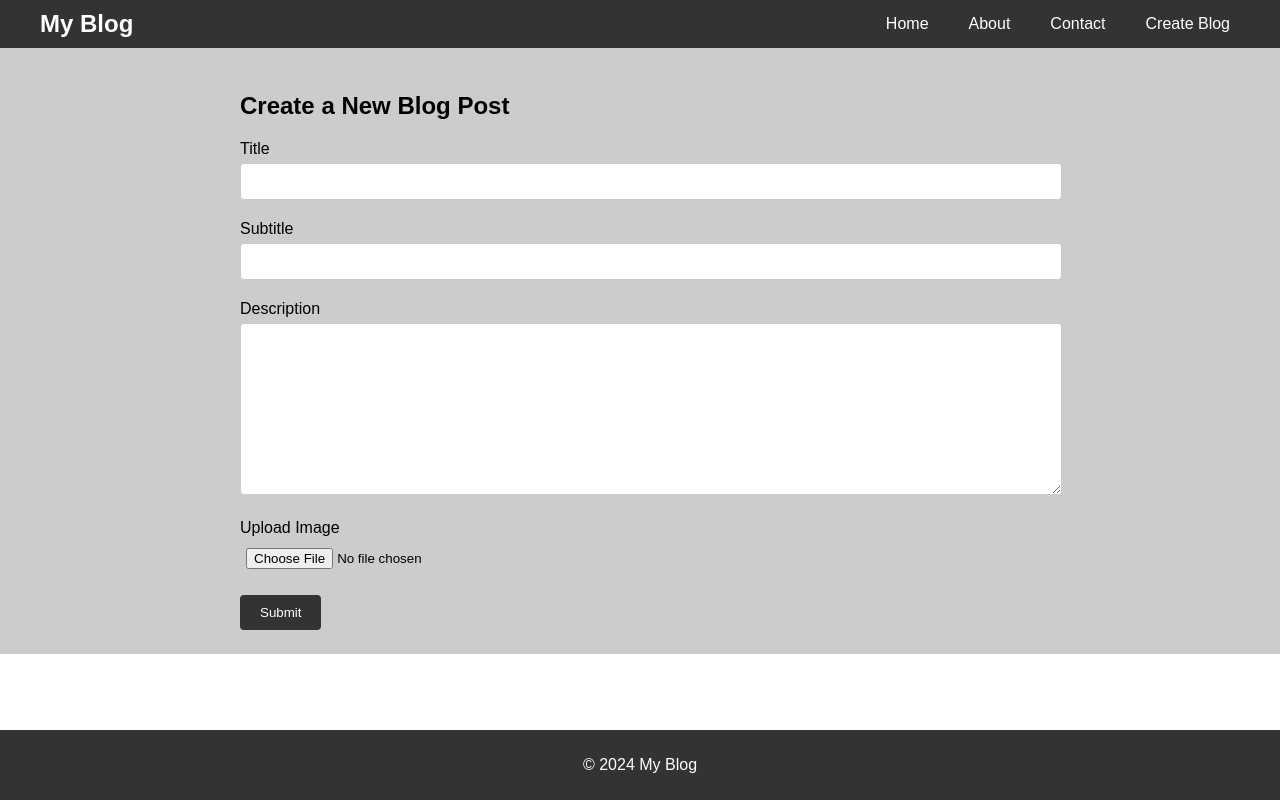
After one commit to git-manishbasnet/backend, a Node server app: page /blog in a window 1280 px wide. The commit adds this page. Run offline with Node 20, Linux system fonts and the light colour scheme; some libraries are stand-ins or nearby versions.

Commit message:
added database in second class

```diff
--- a/app.js
+++ b/app.js
@@ -1,21 +1,46 @@
-const express=require('express');
-const app=express();
+const express = require("express");
+const connectToDb = require("./database/databaseConnect");
+const Blog = require("./views/blogmodel");
 
-app.set('view engine','ejs')
+const app = express();
 
-app.get('/about',(req,res)=>{
-    const name="Manish Basnet"
-    // console.log(req)
-   res.render("about.ejs",{name})
+connectToDb();
+app.use(express.json())
+app.use(express.urlencoded({extended:true}))
+app.set("view engine", "ejs");
+
+app.get("/about", (req, res) => {
+  const name = "Manish Basnet";
+  // console.log(req)
+  res.render("about.ejs", { name });
+});
+app.get("/contact", (req, res) => {
+  age = 20;
+  // res.send("Hello World <h1>contact</h1>")
+  res.render("contact.ejs", { age });
+});
+
+app.get("/blog", (req, res) => {
+res.render("createBlog.ejs");
+});
+
+app.post("/createblog",async(req,res)=>{
+    // const title=req.body.title
+    // const subtitle=req.body.subtitle
+    // const description=req.body.description
+    const{title,subtitle,description}=req.body
+    console.log(title,subtitle,description)
+
+    await Blog.create({
+        title:title,
+        subtitle:subtitle,
+        description     //can write this if both names are same
+
+    })
+
+    res.send("Blog successfully created")
 })
-app.get('/contact',(req,res)=>{
-    age=20
-    // res.send("Hello World <h1>contact</h1>")
-    res.render("contact.ejs",{age})
-}
-)
 
-app.listen(3000,()=>{
-
-    console.log("Node.js project started at port "+ 3000)
-})
+app.listen(3000, () => {
+  console.log("Node.js project started at port " + 3000);
+});
--- a/package.json
+++ b/package.json
@@ -11,6 +11,7 @@
   "description": "",
   "dependencies": {
     "ejs": "^3.1.10",
-    "express": "^4.19.2"
+    "express": "^4.19.2",
+    "mongoose": "^8.4.5"
   }
 }
--- /dev/null
+++ b/views/blogmodel.js
@@ -0,0 +1,15 @@
+const mongoose=require("mongoose")
+const Schema=mongoose.Schema
+const blogSchema=new Schema({
+    title:{
+        type:String
+    },
+    description:{
+        type:String
+    },
+    image:{
+        type:String
+    }
+})
+const Blog=mongoose.model("Blog",blogSchema)
+module.exports=Blog
--- /dev/null
+++ b/views/createBlog.ejs
@@ -0,0 +1,157 @@
+<!DOCTYPE html>
+<html lang="en">
+<head>
+    <meta charset="UTF-8">
+    <meta name="viewport" content="width=device-width, initial-scale=1.0">
+    <title>Document</title>
+
+    <style>
+        body {
+            font-family: Arial, sans-serif;
+            margin: 0;
+            padding: 0;
+        }
+        header {
+            background-color: #333;
+            padding: 10px 0;
+        }
+        .navbar {
+            display: flex;
+            justify-content: space-between;
+            align-items: center;
+            max-width: 1200px;
+            margin: 0 auto;
+            padding: 0 20px;
+        }
+        .navbar-brand {
+            color: white;
+            font-size: 24px;
+            font-weight: bold;
+        }
+        .navbar-nav {
+            list-style: none;
+            display: flex;
+            gap: 20px;
+            margin: 0;
+            padding: 0;
+        }
+        .navbar-nav li {
+            display: inline;
+        }
+        .navbar-nav a {
+            color: white;
+            text-decoration: none;
+            padding: 5px 10px;
+            transition: background-color 0.3s;
+        }
+        .navbar-nav a:hover {
+            background-color: #555;
+        }
+
+
+        main {
+
+            max-width: 800px;
+            margin: 20px auto;
+            padding: 0 20px;
+        }
+        .create-blog {
+            margin-top: 40px;
+        }
+        .create-blog h1 {
+            font-size: 24px;
+            margin-bottom: 20px;
+        }
+        .form-group {
+            margin-bottom: 20px;
+        }
+        .form-group label {
+            display: block;
+            margin-bottom: 5px;
+        }
+        .form-group input,
+        .form-group textarea {
+            width: 100%;
+            padding: 10px;
+            border: 1px solid #ccc;
+            border-radius: 4px;
+        }
+        .form-group input[type="file"] {
+            padding: 5px;
+        }
+        button {
+            padding: 10px 20px;
+            background-color: #333;
+            color: white;
+            border: none;
+            border-radius: 4px;
+            cursor: pointer;
+            transition: background-color 0.3s;
+        }
+        button:hover {
+            background-color: #555;
+
+        }
+        footer {
+            background-color: #333;
+            color: white;
+            text-align: center;
+            padding: 10px 0;
+            position: fixed;
+            width: 100%;
+            bottom: 0;
+        }
+        .maindiv{
+
+
+           /* display: flex; */
+            padding: 4px;
+            box-shadow: #ccc;
+            background-color: #ccc;
+             }
+    </style>
+</head>
+<body>
+    <header>
+        <nav class="navbar">
+            <div class="navbar-brand">My Blog</div>
+            <ul class="navbar-nav">
+                <li><a href="#home">Home</a></li>
+                <li><a href="#about">About</a></li>
+                <li><a href="#contact">Contact</a></li>
+                <li><a href="#create">Create Blog</a></li>
+            </ul>
+        </nav>
+    </header>
+
+    <div class="maindiv">
+    <main>
+        <section class="create-blog">
+            <h1>Create a New Blog Post</h1>
+            <form action="/createblog" method="post">
+                <div class="form-group">
+                    <label for="title">Title</label>
+                    <input type="text" id="title" name="title" required>
+                </div>
+                <div class="form-group">
+                    <label for="subtitle">Subtitle</label>
+                    <input type="text" id="subtitle" name="subtitle" required>
+                </div>
+                <div class="form-group">
+                    <label for="description">Description</label>
+                    <textarea id="description" name="description" rows="10" required></textarea>
+                </div>
+                <div class="form-group">
+                    <label for="image">Upload Image</label>
+                    <input type="file" id="image" name="image" accept="image/*">
+                </div>
+                <button type="submit">Submit</button>
+            </form>
+        </section>
+    </main>
+</div>
+    <footer>
+        <p>&copy; 2024 My Blog</p>
+    </footer>
+</body>
+</html>
```
Also changed, not shown: database/databaseConnect.js (added, +12 -0 lines), notes.txt (+13 -0 lines), views/about.ejs (+6 -8 lines), 1 other file.
